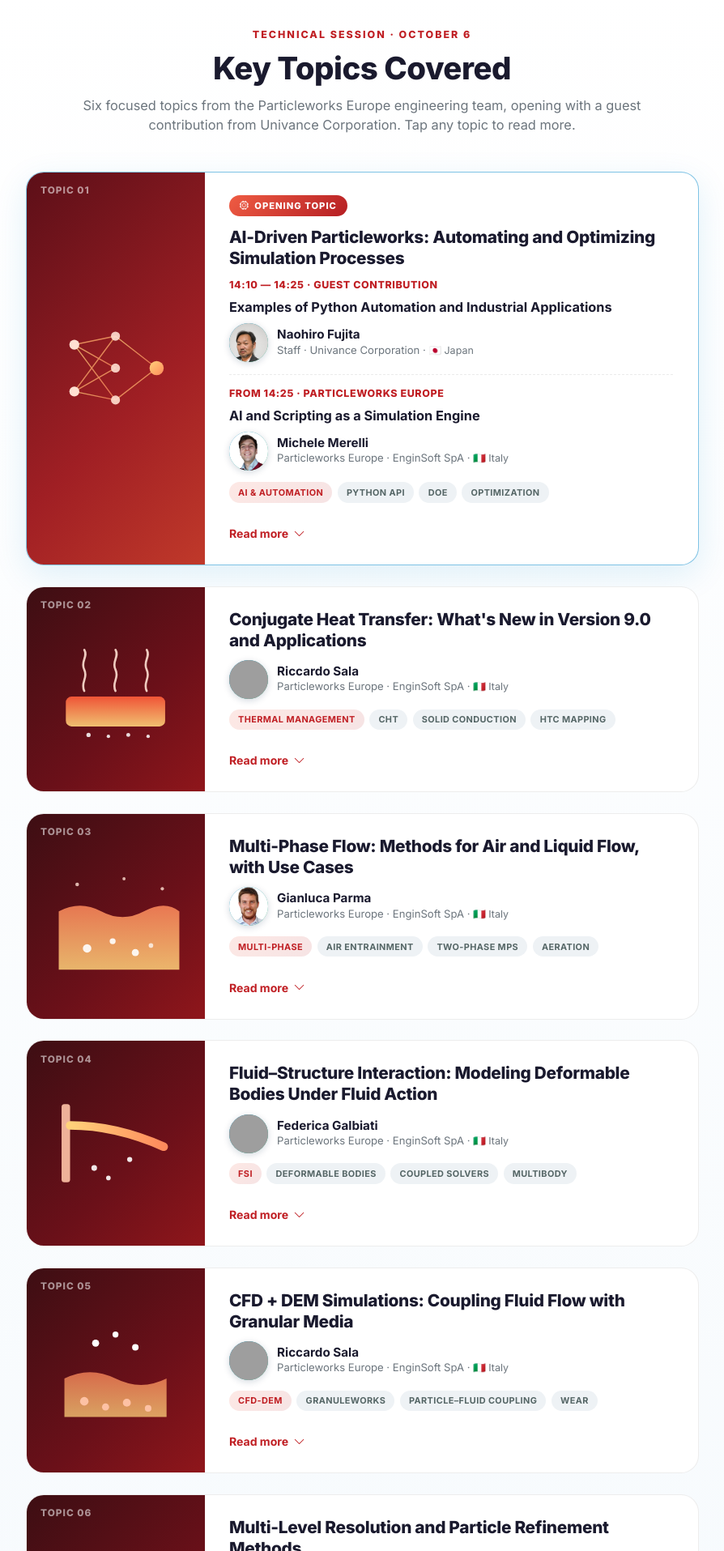
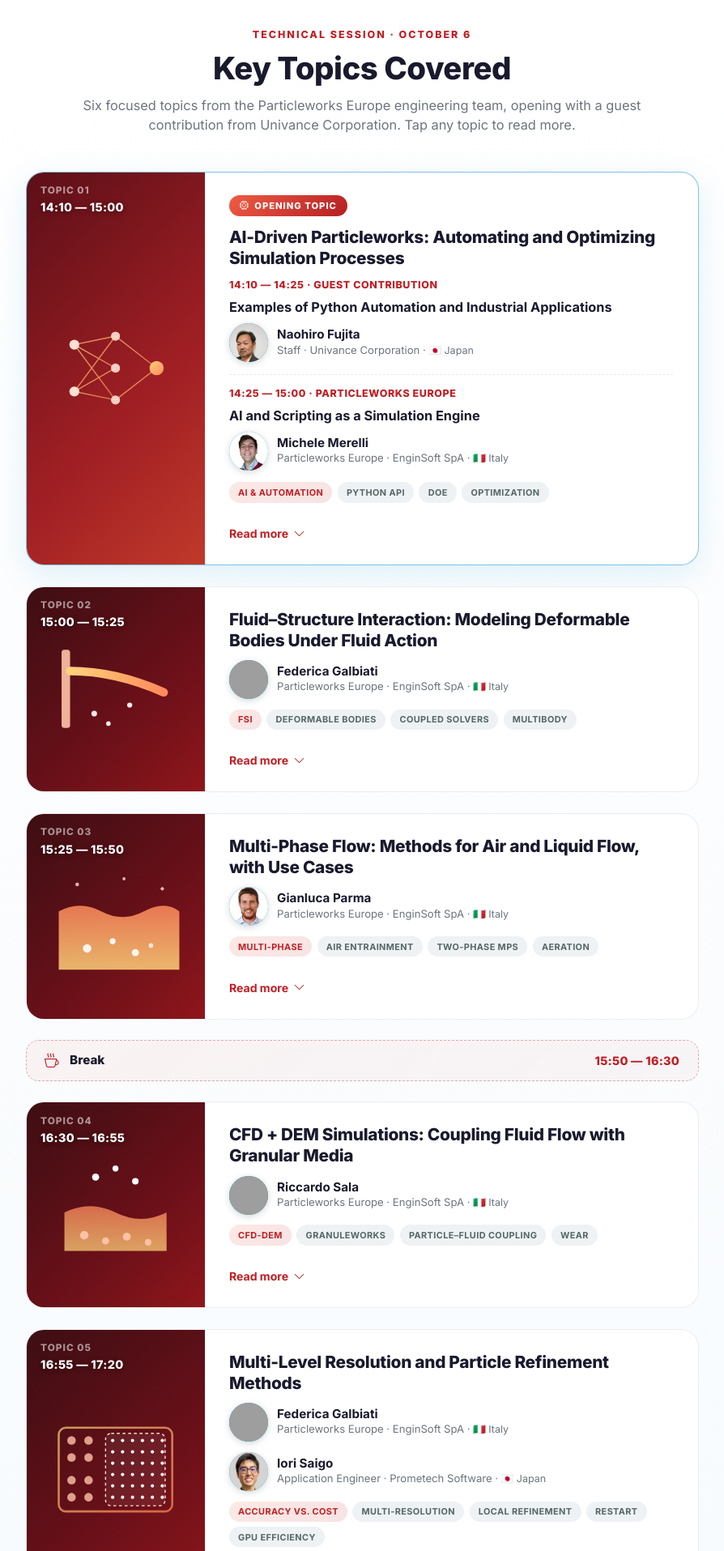
Before and after one commit to micmer-git/pw-website, a PHP site: page /experience/workshop.php in a window 1280 px wide. Shown: the part 1049-2964 px from the top of the page at 81% size, without its empty margins (193-1087 px from the left). Run offline with PHP 8.4, Linux system fonts and the light colour scheme; grey boxes are pictures that could not be loaded.

Commit message:
experience/2026: Oct 6 timetable — times on every topic, chronological order
The Technical Session now carries the client's grid: 14:10-15:00 AI (Fujita
14:10-14:25, Merelli 14:25-15:00), 15:00-15:25 FSI, 15:25-15:50 multi-phase,
break 15:50-16:30, 16:30-16:55 CFD+DEM, 16:55-17:20 multi-resolution,
17:20-17:45 CHT.

- .talk-time badge on all six cards, .break-row for the 40-minute break;
  both CSS blocks lifted verbatim from program.php
- cards reordered chronologically and TOPIC labels reassigned; anchor ids
  left untouched so existing links still resolve
- Iori Saigo (Prometech Software, JP) joins the multi-resolution topic for
  the restart capability: speaker row, "Restart" chip, abstract paragraph
- .html twin regenerated byte-identical; CHECKS.md + AGENT_HANDOFF.md updated

Agent: claude

Co-Authored-By: Claude Opus 5 (1M context) <noreply@anthropic.com>
Claude-Session: https://claude.ai/code/session_013SmHqfjRUP3xAnbRCMhTG5

```diff
--- a/experience/workshop.php
+++ b/experience/workshop.php
@@ -98,6 +98,12 @@
     .talk-art { position:relative; background: linear-gradient(135deg,#3d0e13 0%,#6b1019 60%,#8f161b 100%); display:flex; align-items:center; justify-content:center; padding:1.4rem; overflow:hidden; }
     .talk-art svg { width:100%; height:auto; max-width:185px; }
     .talk-no { position:absolute; top:0.9rem; left:1.1rem; font-size:0.74rem; font-weight:800; letter-spacing:1px; color:rgba(255,255,255,0.55); }
+    .talk-time { position:absolute; top:2.05rem; left:1.1rem; font-size:0.9rem; font-weight:800; letter-spacing:0.3px; color:#fff; white-space:nowrap; text-shadow:0 1px 6px rgba(0,0,0,0.45); }
+    @media (max-width: 767px){ .talk-time{ font-size:0.84rem; } }
+    .break-row { display:flex; align-items:center; gap:0.85rem; margin:0 0 1.6rem; padding:0.8rem 1.4rem; border:1px dashed rgba(192,31,36,0.35); border-radius:16px; background:linear-gradient(135deg, rgba(239,92,67,0.06), rgba(181,30,35,0.035)); }
+    .break-row i { font-size:1.1rem; color:var(--ev-crimson); line-height:1; }
+    .break-row .lbl { font-weight:800; font-size:0.95rem; color:var(--pw-dark); }
+    .break-row .hrs { margin-left:auto; font-weight:800; font-size:0.9rem; color:var(--ev-crimson); letter-spacing:0.3px; white-space:nowrap; }
     .talk-body { padding:1.7rem 1.9rem; }
     .talk-tags { display:flex; flex-wrap:wrap; gap:0.4rem; margin-bottom:0.8rem; }
     .chip { font-size:0.68rem; font-weight:700; letter-spacing:0.4px; text-transform:uppercase; padding:0.28rem 0.7rem; border-radius:50px; }
@@ -257,6 +263,7 @@
             <div class="talk-grid">
               <div class="talk-art">
                 <span class="talk-no">TOPIC 01</span>
+                <span class="talk-time">14:10 — 15:00</span>
                 <svg viewBox="0 0 200 170" fill="none" xmlns="http://www.w3.org/2000/svg" role="img" aria-label="AI-driven simulation workflow">
                   <defs><linearGradient id="w1" x1="0" y1="0" x2="1" y2="1"><stop offset="0" stop-color="#ffd27a"/><stop offset="1" stop-color="#ff8a5c"/></linearGradient></defs>
                   <g stroke="url(#w1)" stroke-width="1.6" opacity="0.75">
@@ -288,7 +295,7 @@
                 </div>
 
                 <div class="kn-seg">
-                  <div class="kn-seg-title">From 14:25 · Particleworks Europe</div>
+                  <div class="kn-seg-title">14:25 — 15:00 · Particleworks Europe</div>
                   <h4 class="seg-h">AI and Scripting as a Simulation Engine</h4>
                   <div class="speaker">
                     <div class="avatar"><img src="../images/team/MicheleMerelli.png" alt="Michele Merelli" loading="lazy"></div>
@@ -311,38 +318,39 @@
             </div>
           </article>
 
-          <!-- TOPIC 2: Conjugate Heat Transfer -->
-          <article class="talk" id="talk-cht">
+          <!-- TOPIC 2: FSI -->
+          <article class="talk" id="talk-fsi">
             <div class="talk-grid">
               <div class="talk-art">
                 <span class="talk-no">TOPIC 02</span>
-                <svg viewBox="0 0 200 170" fill="none" xmlns="http://www.w3.org/2000/svg" role="img" aria-label="Conjugate heat transfer">
-                  <defs><linearGradient id="w2" x1="0" y1="1" x2="0" y2="0"><stop offset="0" stop-color="#ffd27a"/><stop offset="1" stop-color="#ff5c3a"/></linearGradient></defs>
-                  <rect x="30" y="96" width="140" height="42" rx="8" fill="url(#w2)" opacity="0.9"/>
-                  <g stroke="#ffe0d2" stroke-width="3" stroke-linecap="round" opacity="0.9">
-                    <path d="M56 88 C50 76 62 70 56 58 C50 46 62 40 56 30"><animate attributeName="opacity" values="0.9;0.4;0.9" dur="3s" repeatCount="indefinite"/></path>
-                    <path d="M100 88 C94 76 106 70 100 58 C94 46 106 40 100 30"><animate attributeName="opacity" values="0.5;1;0.5" dur="3.4s" repeatCount="indefinite"/></path>
-                    <path d="M144 88 C138 76 150 70 144 58 C138 46 150 40 144 30"><animate attributeName="opacity" values="0.9;0.4;0.9" dur="2.8s" repeatCount="indefinite"/></path>
-                  </g>
-                  <g fill="#fff" opacity="0.85">
-                    <circle cx="62" cy="150" r="3"/><circle cx="90" cy="152" r="2.4"/><circle cx="118" cy="150" r="2.8"/><circle cx="146" cy="152" r="2.4"/>
+                <span class="talk-time">15:00 — 15:25</span>
+                <svg viewBox="0 0 200 170" fill="none" xmlns="http://www.w3.org/2000/svg" role="img" aria-label="Fluid structure interaction">
+                  <defs><linearGradient id="w4" x1="0" y1="0" x2="1" y2="0"><stop offset="0" stop-color="#ffd27a"/><stop offset="1" stop-color="#ff8a5c"/></linearGradient></defs>
+                  <rect x="24" y="30" width="12" height="110" rx="4" fill="#ffc4a8" opacity="0.9"/>
+                  <path d="M36 60 Q100 60 168 90" stroke="url(#w4)" stroke-width="12" stroke-linecap="round" fill="none">
+                    <animate attributeName="d" values="M36 60 Q100 60 168 90;M36 60 Q100 60 168 58;M36 60 Q100 60 168 90" dur="3.6s" repeatCount="indefinite"/>
+                  </path>
+                  <g fill="#fff" opacity="0.9">
+                    <circle cx="70" cy="120" r="4"><animate attributeName="cx" values="50;180;50" dur="2.6s" repeatCount="indefinite"/></circle>
+                    <circle cx="90" cy="134" r="3.2"><animate attributeName="cx" values="46;184;46" dur="3.1s" repeatCount="indefinite"/></circle>
+                    <circle cx="120" cy="108" r="3.6"><animate attributeName="cx" values="52;186;52" dur="2.9s" repeatCount="indefinite"/></circle>
                   </g>
                 </svg>
               </div>
               <div class="talk-body">
-                <h3>Conjugate Heat Transfer: What's New in Version 9.0 and Applications</h3>
+                <h3>Fluid–Structure Interaction: Modeling Deformable Bodies Under Fluid Action</h3>
                 <div class="speaker">
-                  <div class="avatar"><img src="../images/experience2026/riccardo-sala.png" alt="Riccardo Sala" loading="lazy"></div>
-                  <div><div class="nm">Riccardo Sala</div><div class="rl">Particleworks Europe · EnginSoft SpA · <span class="flag">🇮🇹 Italy</span></div></div>
+                  <div class="avatar"><img src="../images/experience2026/federica-galbiati.jpg" alt="Federica Galbiati" loading="lazy"></div>
+                  <div><div class="nm">Federica Galbiati</div><div class="rl">Particleworks Europe · EnginSoft SpA · <span class="flag">🇮🇹 Italy</span></div></div>
                 </div>
                 <div class="talk-tags">
-                  <span class="chip chip-theme">Thermal management</span>
-                  <span class="chip chip-method">CHT</span><span class="chip chip-method">Solid conduction</span><span class="chip chip-method">HTC mapping</span>
+                  <span class="chip chip-theme">FSI</span>
+                  <span class="chip chip-method">Deformable bodies</span><span class="chip chip-method">Coupled solvers</span><span class="chip chip-method">Multibody</span>
                 </div>
                 <div class="abs">
-                  <p>Conjugate heat transfer couples the thermal behaviour of the fluid with conduction inside the solid parts it touches — the key ingredient when cooling performance, not just flow distribution, is what has to be predicted.</p>
-                  <p>This talk covers what version 9.0 brings to CHT modelling, how to set it up correctly, and where it pays off: e-motor oil cooling, piston and gearbox thermal management, machine-tool cooling and other applications where local temperature and heat transfer coefficients drive the design.</p>
-                  <div class="authors"><b>Speaker:</b> Riccardo Sala — Particleworks Europe / EnginSoft SpA, IT</div>
+                  <p>When a component is flexible, the flow shapes the structure and the deformed structure changes the flow. This talk presents how Particleworks models deformable bodies under fluid action, and what the coupling strategy means in practice for set-up, stability and computational cost.</p>
+                  <p>Typical applications include flexible films and packaging, seals and membranes, wipers and blades, and compliant components in fluid machinery — cases where a rigid-wall assumption would miss the physics that matters.</p>
+                  <div class="authors"><b>Speaker:</b> Federica Galbiati — Particleworks Europe / EnginSoft SpA, IT</div>
                 </div>
                 <button class="toggle">Read more <i class="bi bi-chevron-down"></i></button>
               </div>
@@ -354,6 +362,7 @@
             <div class="talk-grid">
               <div class="talk-art">
                 <span class="talk-no">TOPIC 03</span>
+                <span class="talk-time">15:25 — 15:50</span>
                 <svg viewBox="0 0 200 170" fill="none" xmlns="http://www.w3.org/2000/svg" role="img" aria-label="Air and liquid multi-phase flow">
                   <defs><linearGradient id="w3" x1="0" y1="0" x2="0" y2="1"><stop offset="0" stop-color="#ff8a5c"/><stop offset="1" stop-color="#ffd27a"/></linearGradient></defs>
                   <path d="M20 78 Q50 62 80 78 Q110 94 140 78 Q170 62 190 78 L190 160 L20 160 Z" fill="url(#w3)" opacity="0.85"/>
@@ -388,49 +397,14 @@
             </div>
           </article>
 
-          <!-- TOPIC 4: FSI -->
-          <article class="talk" id="talk-fsi">
+          <div class="break-row"><i class="bi bi-cup-hot"></i><span class="lbl">Break</span><span class="hrs">15:50 — 16:30</span></div>
+
+          <!-- TOPIC 4: CFD + DEM -->
+          <article class="talk" id="talk-cfd-dem">
             <div class="talk-grid">
               <div class="talk-art">
                 <span class="talk-no">TOPIC 04</span>
-                <svg viewBox="0 0 200 170" fill="none" xmlns="http://www.w3.org/2000/svg" role="img" aria-label="Fluid structure interaction">
-                  <defs><linearGradient id="w4" x1="0" y1="0" x2="1" y2="0"><stop offset="0" stop-color="#ffd27a"/><stop offset="1" stop-color="#ff8a5c"/></linearGradient></defs>
-                  <rect x="24" y="30" width="12" height="110" rx="4" fill="#ffc4a8" opacity="0.9"/>
-                  <path d="M36 60 Q100 60 168 90" stroke="url(#w4)" stroke-width="12" stroke-linecap="round" fill="none">
-                    <animate attributeName="d" values="M36 60 Q100 60 168 90;M36 60 Q100 60 168 58;M36 60 Q100 60 168 90" dur="3.6s" repeatCount="indefinite"/>
-                  </path>
-                  <g fill="#fff" opacity="0.9">
-                    <circle cx="70" cy="120" r="4"><animate attributeName="cx" values="50;180;50" dur="2.6s" repeatCount="indefinite"/></circle>
-                    <circle cx="90" cy="134" r="3.2"><animate attributeName="cx" values="46;184;46" dur="3.1s" repeatCount="indefinite"/></circle>
-                    <circle cx="120" cy="108" r="3.6"><animate attributeName="cx" values="52;186;52" dur="2.9s" repeatCount="indefinite"/></circle>
-                  </g>
-                </svg>
-              </div>
-              <div class="talk-body">
-                <h3>Fluid–Structure Interaction: Modeling Deformable Bodies Under Fluid Action</h3>
-                <div class="speaker">
-                  <div class="avatar"><img src="../images/experience2026/federica-galbiati.jpg" alt="Federica Galbiati" loading="lazy"></div>
-                  <div><div class="nm">Federica Galbiati</div><div class="rl">Particleworks Europe · EnginSoft SpA · <span class="flag">🇮🇹 Italy</span></div></div>
-                </div>
-                <div class="talk-tags">
-                  <span class="chip chip-theme">FSI</span>
-                  <span class="chip chip-method">Deformable bodies</span><span class="chip chip-method">Coupled solvers</span><span class="chip chip-method">Multibody</span>
-                </div>
-                <div class="abs">
-                  <p>When a component is flexible, the flow shapes the structure and the deformed structure changes the flow. This talk presents how Particleworks models deformable bodies under fluid action, and what the coupling strategy means in practice for set-up, stability and computational cost.</p>
-                  <p>Typical applications include flexible films and packaging, seals and membranes, wipers and blades, and compliant components in fluid machinery — cases where a rigid-wall assumption would miss the physics that matters.</p>
-                  <div class="authors"><b>Speaker:</b> Federica Galbiati — Particleworks Europe / EnginSoft SpA, IT</div>
-                </div>
-                <button class="toggle">Read more <i class="bi bi-chevron-down"></i></button>
-              </div>
-            </div>
-          </article>
-
-          <!-- TOPIC 5: CFD + DEM -->
-          <article class="talk" id="talk-cfd-dem">
-            <div class="talk-grid">
-              <div class="talk-art">
-                <span class="talk-no">TOPIC 05</span>
+                <span class="talk-time">16:30 — 16:55</span>
                 <svg viewBox="0 0 200 170" fill="none" xmlns="http://www.w3.org/2000/svg" role="img" aria-label="CFD DEM coupled simulation">
                   <defs><linearGradient id="w5" x1="0" y1="0" x2="0" y2="1"><stop offset="0" stop-color="#ff8a5c"/><stop offset="1" stop-color="#ffd27a"/></linearGradient></defs>
                   <path d="M28 96 Q64 78 100 96 Q136 114 172 96 L172 150 L28 150 Z" fill="url(#w5)" opacity="0.75"/>
@@ -464,11 +438,12 @@
             </div>
           </article>
 
-          <!-- TOPIC 6: Multi-level resolution -->
+          <!-- TOPIC 5: Multi-level resolution -->
           <article class="talk" id="talk-refinement">
             <div class="talk-grid">
               <div class="talk-art">
-                <span class="talk-no">TOPIC 06</span>
+                <span class="talk-no">TOPIC 05</span>
+                <span class="talk-time">16:55 — 17:20</span>
                 <svg viewBox="0 0 200 170" fill="none" xmlns="http://www.w3.org/2000/svg" role="img" aria-label="Multi-level resolution and particle refinement">
                   <defs><linearGradient id="w6" x1="0" y1="0" x2="1" y2="1"><stop offset="0" stop-color="#ffd27a"/><stop offset="1" stop-color="#ff8a5c"/></linearGradient></defs>
                   <rect x="20" y="26" width="160" height="118" rx="10" stroke="url(#w6)" stroke-width="3" opacity="0.7"/>
@@ -493,14 +468,58 @@
                   <div class="avatar"><img src="../images/experience2026/federica-galbiati.jpg" alt="Federica Galbiati" loading="lazy"></div>
                   <div><div class="nm">Federica Galbiati</div><div class="rl">Particleworks Europe · EnginSoft SpA · <span class="flag">🇮🇹 Italy</span></div></div>
                 </div>
+                <div class="speaker">
+                  <div class="avatar"><img src="../images/experience2026/iori-saigo.jpg" alt="Iori Saigo" loading="lazy"></div>
+                  <div><div class="nm">Iori Saigo</div><div class="rl">Application Engineer · Prometech Software · <span class="flag">🇯🇵 Japan</span></div></div>
+                </div>
                 <div class="talk-tags">
                   <span class="chip chip-theme">Accuracy vs. cost</span>
-                  <span class="chip chip-method">Multi-resolution</span><span class="chip chip-method">Local refinement</span><span class="chip chip-method">GPU efficiency</span>
+                  <span class="chip chip-method">Multi-resolution</span><span class="chip chip-method">Local refinement</span><span class="chip chip-method">Restart</span><span class="chip chip-method">GPU efficiency</span>
                 </div>
                 <div class="abs">
                   <p>Particle size drives both accuracy and run time. Multi-level resolution lets you spend particles where the physics happens — thin films, jets, gaps and impingement zones — and coarsen everywhere else, without giving up the free-surface detail the method is chosen for.</p>
                   <p>This talk covers the refinement strategies available in Particleworks, how to choose and place the refinement regions, the practical rules for keeping the solution stable across resolution levels, and the speed-up that can realistically be expected on GPU.</p>
-                  <div class="authors"><b>Speaker:</b> Federica Galbiati — Particleworks Europe / EnginSoft SpA, IT</div>
+                  <p>Iori Saigo (Prometech Software) joins for the restart capability: how a simulation is stopped and resumed, and how restart is used together with multi-level resolution to continue a run without repeating what has already been computed.</p>
+                  <div class="authors"><b>Speakers:</b> Federica Galbiati — Particleworks Europe / EnginSoft SpA, IT · Iori Saigo — Prometech Software, JP</div>
+                </div>
+                <button class="toggle">Read more <i class="bi bi-chevron-down"></i></button>
+              </div>
+            </div>
+          </article>
+
+          <!-- TOPIC 6: Conjugate Heat Transfer -->
+          <article class="talk" id="talk-cht">
+            <div class="talk-grid">
+              <div class="talk-art">
+                <span class="talk-no">TOPIC 06</span>
+                <span class="talk-time">17:20 — 17:45</span>
+                <svg viewBox="0 0 200 170" fill="none" xmlns="http://www.w3.org/2000/svg" role="img" aria-label="Conjugate heat transfer">
+                  <defs><linearGradient id="w2" x1="0" y1="1" x2="0" y2="0"><stop offset="0" stop-color="#ffd27a"/><stop offset="1" stop-color="#ff5c3a"/></linearGradient></defs>
+                  <rect x="30" y="96" width="140" height="42" rx="8" fill="url(#w2)" opacity="0.9"/>
+                  <g stroke="#ffe0d2" stroke-width="3" stroke-linecap="round" opacity="0.9">
+                    <path d="M56 88 C50 76 62 70 56 58 C50 46 62 40 56 30"><animate attributeName="opacity" values="0.9;0.4;0.9" dur="3s" repeatCount="indefinite"/></path>
+                    <path d="M100 88 C94 76 106 70 100 58 C94 46 106 40 100 30"><animate attributeName="opacity" values="0.5;1;0.5" dur="3.4s" repeatCount="indefinite"/></path>
+                    <path d="M144 88 C138 76 150 70 144 58 C138 46 150 40 144 30"><animate attributeName="opacity" values="0.9;0.4;0.9" dur="2.8s" repeatCount="indefinite"/></path>
+                  </g>
+                  <g fill="#fff" opacity="0.85">
+                    <circle cx="62" cy="150" r="3"/><circle cx="90" cy="152" r="2.4"/><circle cx="118" cy="150" r="2.8"/><circle cx="146" cy="152" r="2.4"/>
+                  </g>
+                </svg>
+              </div>
+              <div class="talk-body">
+                <h3>Conjugate Heat Transfer: What's New in Version 9.0 and Applications</h3>
+                <div class="speaker">
+                  <div class="avatar"><img src="../images/experience2026/riccardo-sala.png" alt="Riccardo Sala" loading="lazy"></div>
+                  <div><div class="nm">Riccardo Sala</div><div class="rl">Particleworks Europe · EnginSoft SpA · <span class="flag">🇮🇹 Italy</span></div></div>
+                </div>
+                <div class="talk-tags">
+                  <span class="chip chip-theme">Thermal management</span>
+                  <span class="chip chip-method">CHT</span><span class="chip chip-method">Solid conduction</span><span class="chip chip-method">HTC mapping</span>
+                </div>
+                <div class="abs">
+                  <p>Conjugate heat transfer couples the thermal behaviour of the fluid with conduction inside the solid parts it touches — the key ingredient when cooling performance, not just flow distribution, is what has to be predicted.</p>
+                  <p>This talk covers what version 9.0 brings to CHT modelling, how to set it up correctly, and where it pays off: e-motor oil cooling, piston and gearbox thermal management, machine-tool cooling and other applications where local temperature and heat transfer coefficients drive the design.</p>
+                  <div class="authors"><b>Speaker:</b> Riccardo Sala — Particleworks Europe / EnginSoft SpA, IT</div>
                 </div>
                 <button class="toggle">Read more <i class="bi bi-chevron-down"></i></button>
               </div>
```
Also changed, not shown: AGENT_HANDOFF.md (+13 -0 lines), CHECKS.md (+29 -0 lines), experience/workshop.html (+84 -65 lines).
